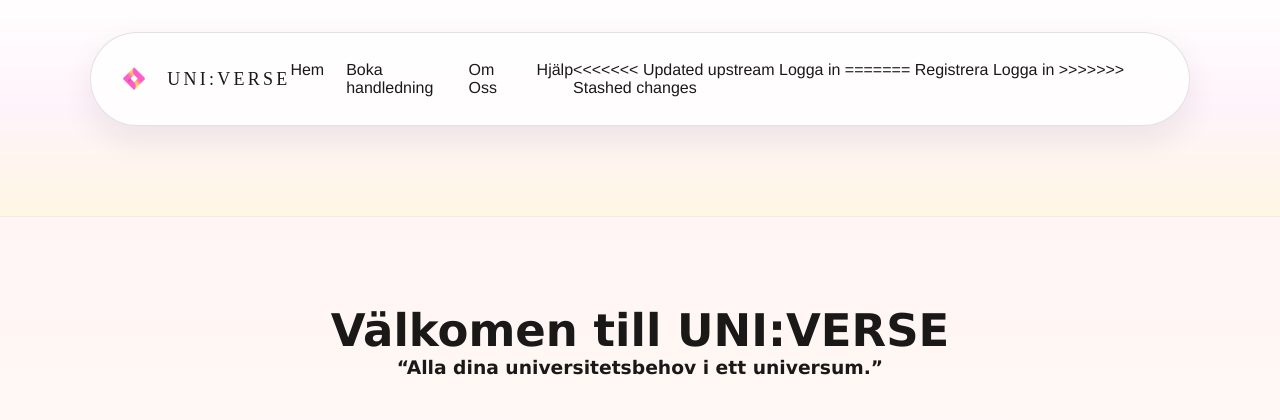
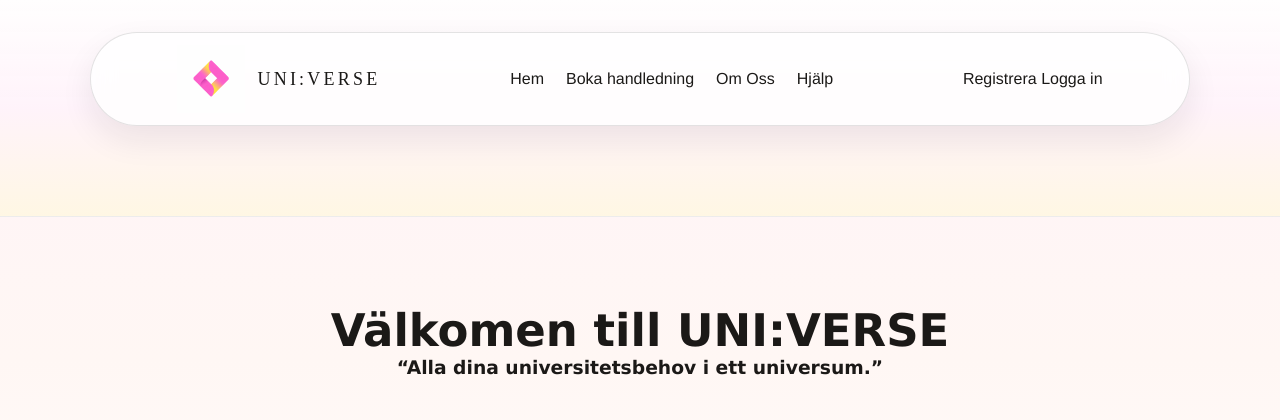
Before and after one commit to EmmaGeorge20/UNIVERSE.web, a Flask app: page / in a window 1280 px wide. Shown: the top 420 px of the page. Run offline with Flask 3, Linux system fonts and the light colour scheme.

Commit message:
Update base.html

```diff
--- a/templates/base.html
+++ b/templates/base.html
@@ -21,20 +21,12 @@
                 <a href="#">Hjälp</a>
             </div>
             <div id="login">
-<<<<<<< Updated upstream
-            {% if session.get("user") %}
+                {% if session.get("user") %}
                 <a href="{{ url_for('auth.logout') }}">Logga ut</a>
-            {% else %}
+                {% else %}
+                <a href="{{ url_for('auth.register') }}">Registrera</a>
                 <a href="{{ url_for('auth.login') }}">Logga in</a>
-            {% endif %}
-=======
-                {% if session["user"] %}
-                <a href="{{ url_for('logout') }}">Logga ut</a>
-                {% else %}
-                <a href="{{ url_for('register') }}">Registrera</a>
-                <a href="{{ url_for('login') }}">Logga in</a>
                 {% endif %}
->>>>>>> Stashed changes
             </div>
         </nav>
     </header>
```
